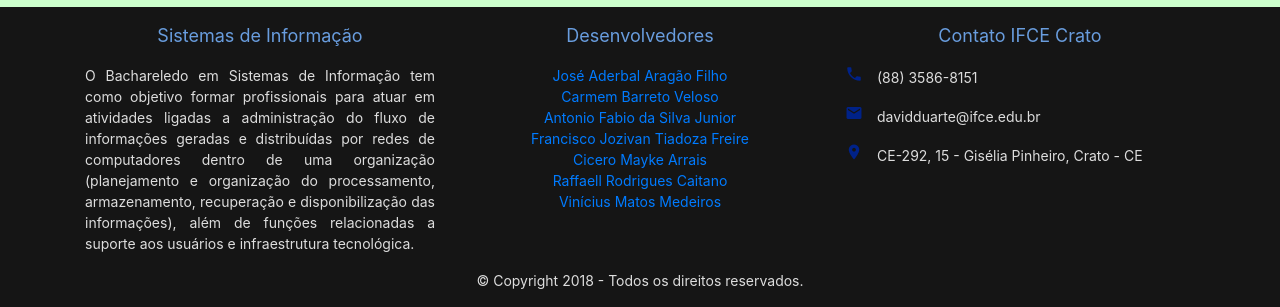
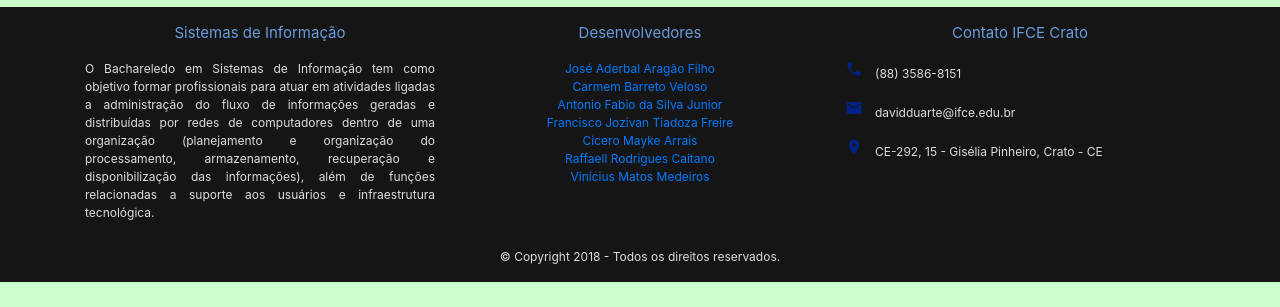
Before and after one commit to FJozivan/Site-responsivo-Sistemas-de-informacao, a plain HTML site: page index.html in a window 1280 px wide. Shown: the part 2073-2380 px from the top of the page. After the commit the page ends 2355 px from the top, so only its background shows below. Drawn offline with nearby package versions, Linux system fonts and the light colour scheme.

Commit message:
Footer responsivo

```diff
--- a/css/footer.css
+++ b/css/footer.css
@@ -14,18 +14,21 @@
 .footer-title {
 	margin-top: 15px;
 	color: #699DDE;
-	font-size: 18px;
+	font-size: 15px;
 	text-align: center;
 }
 
+.margin-top-10 {
+	margin-top: 10px;
+}
+
 #footer {
-	height: 300px;
 	flex-shrink: 0;
 	left: 0;
     bottom: 0;
     width: 100%;
     background-color: #151515;
     color: #DDDDDD;
-    font-size: 14px;
+    font-size: 12px;
     margin-top: 10px;
 }
--- a/css/home.css
+++ b/css/home.css
@@ -64,10 +64,6 @@ main {
 	margin-top: -20px;
 }
 
-.margin-top--200 {
-	margin-top: -200px;
-}
-
 .margin-top--30 {
 	margin-top: -30px;
 }
@@ -96,6 +92,10 @@ main {
 	margin-top: -115px;
 }
 
+.margin-top--200 {
+	margin-top: -200px;
+}
+
 .margin-top--130 {
 	margin-top: -130px;
 }
--- a/css/navbar.css
+++ b/css/navbar.css
@@ -32,5 +32,5 @@ main {
 #si {
 	color: #DDDDDD;
 	margin-left: 5px;
-	font-size: 16px;
+	font-size: 15px;
 }
--- a/index.html
+++ b/index.html
@@ -141,11 +141,11 @@
 	<footer id="footer">
 		<div class="container">
 			<div class="row">
-				<div class="col-lg-4">
+				<div class="col-md col-lg-4">
 					<p class="footer-title">Sistemas de Informação</p>
 					<p class="align-justify">O Bachareledo em Sistemas de Informação tem como objetivo formar profissionais para atuar em atividades ligadas a administração do fluxo de informações geradas e distribuídas por redes de computadores dentro de uma organização (planejamento e organização do processamento, armazenamento, recuperação e disponibilização das informações), além de funções relacionadas a suporte aos usuários e infraestrutura tecnológica.</p>
 				</div>
-				<div class="col-lg-4">
+				<div class="col-md col-lg-4">
 					<p class="footer-title">Desenvolvedores</p>
 					<p class="align-center">
 						<a href="https://www.facebook.com/darcanjo.baal">José Aderbal Aragão Filho</a><br />
@@ -157,7 +157,7 @@
 						<a href="https://www.facebook.com/ViniciusMatosMedeiros">Vinícius Matos Medeiros</a><br />
 					</p>
 				</div>
-				<div class="col-lg-4">
+				<div class="col-md col-lg-4">
 					<p class="footer-title">Contato IFCE Crato</p>
 					<p>
 						<p><i class="material-icons footer-icon">phone</i>&emsp;(88) 3586-8151</p>
@@ -166,7 +166,7 @@
 					</p>
 				</div>
 			</div>
-			<p class="align-center">&copy; Copyright 2018 - Todos os direitos reservados.</p>
+			<p class="align-center margin-top-10">&copy; Copyright 2018 - Todos os direitos reservados.</p>
 		</div>
 	</footer>
 	<!-- Footer end -->
```
Also changed, not shown: html/disciplinas.html (+4 -4 lines), html/disciplinas2.html (+4 -4 lines), html/estagiarios.html (+4 -4 lines), html/lais.html (+4 -4 lines), html/leds.html (+4 -4 lines), html/lite.html (+4 -4 lines), html/professores.html (+4 -4 lines).
